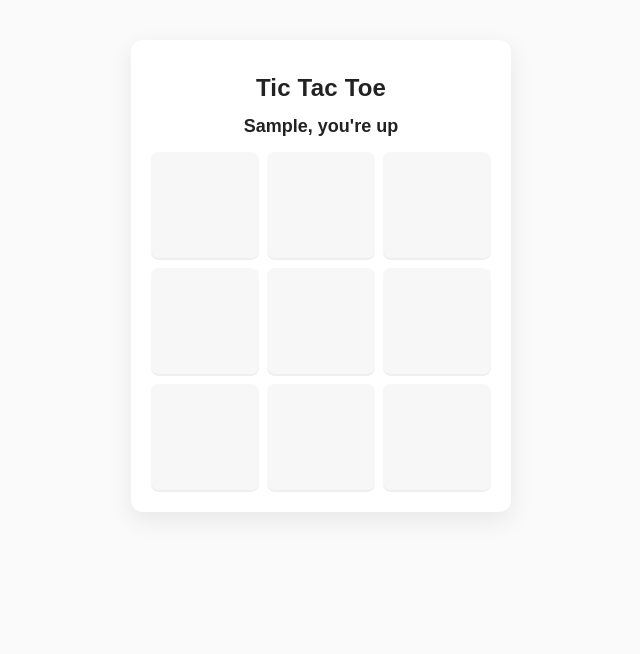
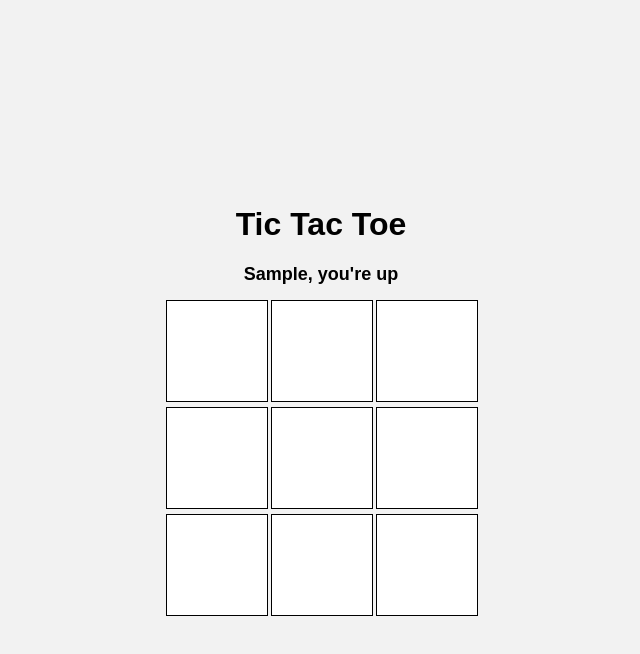
Before and after one commit to acciojob/tictactoe-tarun8053, a website: page main.html in a window 1280 px wide. Both pictures are taken after typing "Sample", "Sample" into the empty fields and a click on the button "Submit". Shown: the whole page, without its empty margins (319-959 px from the left). Drawn offline with Linux system fonts and the light colour scheme.

Commit message:
created a submission

```diff
--- a/main.html
+++ b/main.html
@@ -1,135 +1,92 @@
 <!DOCTYPE html>
 <html lang="en">
 <head>
-  <meta charset="UTF-8" />
-  <meta name="viewport" content="width=device-width, initial-scale=1.0" />
+    <meta charset="UTF-8">
+    <meta name="viewport" content="width=device-width, initial-scale=1.0">
     <title>Tic Tac Toe</title>
+
     <style>
-  /* Core layout */
-  body {
-    font-family: Arial, Helvetica, sans-serif;
-    display: flex;
-    justify-content: center;
-    align-items: flex-start;
-    min-height: 100vh;
-    margin: 0;
-    padding: 40px 16px;
-    background: #fafafa;
-    color: #222;
+        body{
+            margin:0;
+            padding:0;
+            font-family: Arial, sans-serif;
+            display:flex;
+            justify-content:center;
+            align-items:center;
+            height:100vh;
+            background:#f2f2f2;
         }
 
-  .container {
-    width: 100%;
-    max-width: 380px;
-    background: #ffffff;
-    border-radius: 12px;
-    box-shadow: 0 8px 24px rgba(0,0,0,0.08);
-    padding: 20px;
-    box-sizing: border-box;
-    text-align: center;
+        .container{
+            width:350px;
+            text-align:center;
         }
 
-  h1 {
-    margin: 0 0 12px;
-    font-size: 24px;
-    letter-spacing: 0.2px;
+        .form-box input{
+            width:90%;
+            padding:10px;
+            margin:10px 0;
+            font-size:16px;
         }
 
-  /* Form */
-  .form-group { margin-bottom: 8px; }
-  input[type="text"] {
-    width: 100%;
-    padding: 10px 12px;
-    margin: 8px 0;
-    font-size: 16px;
-    border: 1px solid #e0e0e0;
-    border-radius: 8px;
-    box-sizing: border-box;
-    outline: none;
+        #submit{
+            padding:10px 20px;
+            font-size:16px;
+            cursor:pointer;
         }
 
-  input[type="text"]:focus {
-    border-color: #7aa7ff;
-    box-shadow: 0 0 0 4px rgba(122,167,255,0.12);
+        .board{
+            display:none;
+            margin-top:20px;
         }
 
-  #submit {
-    display: inline-block;
-    background: #1565c0;
-    color: white;
-    border: none;
-    padding: 10px 16px;
-    font-size: 16px;
-    border-radius: 8px;
-    cursor: pointer;
-    margin-top: 6px;
+        .grid{
+            display:grid;
+            grid-template-columns: repeat(3, 100px);
+            gap:5px;
+            justify-content:center;
+            margin-top:15px;
         }
 
-  #submit:active { transform: translateY(1px); }
-
-  /* Game board */
-  .board { display: none; margin-top: 14px; }
-  .message {
-    margin-top: 14px;
-    font-size: 18px;
-    font-weight: 600;
-    min-height: 24px;
+        .cell{
+            width:100px;
+            height:100px;
+            background:white;
+            border:1px solid #000;
+            display:flex;
+            justify-content:center;
+            align-items:center;
+            font-size:40px;
+            cursor:pointer;
         }
 
-  .grid {
-    display: grid;
-    grid-template-columns: repeat(3, 1fr);
-    gap: 8px;
-    margin-top: 12px;
-  }
-
-  .cell {
-    background: #f7f7f7;
-    border-radius: 8px;
-    height: 0;
-    padding-bottom: 100%; /* 1:1 aspect ratio */
-    position: relative;
-    cursor: pointer;
-    box-shadow: inset 0 -2px 0 rgba(0,0,0,0.03);
-    user-select: none;
-  }
-
-  .cell > span {
-    position: absolute;
-    top: 50%;
-    left: 50%;
-    transform: translate(-50%, -50%);
-    font-size: 40px;
-    font-weight: 700;
-    line-height: 1;
-  }
-
-  .cell:hover { transform: translateY(-2px); transition: transform 120ms ease; }
-
-  /* Winner styling */
-  .winner { color: #2e7d32; }
-
-  /* Responsive tweaks */
-  @media (max-width: 420px) {
-    .container { max-width: 320px; padding: 16px; }
-    .cell > span { font-size: 34px; }
+        .message{
+            margin-top:10px;
+            font-size:18px;
+            font-weight:600;
         }
     </style>
 </head>
+
 <body>
 
 <div class="container">
 
-  <div class="form-group" id="playerform">
+    <!-- Initial Page -->
+    <div class="form-box" id="player-form">
         <h1>Tic Tac Toe</h1>
-    <input type="text" id="player1" placeholder="Enter Player 1 Name" />
-    <input type="text" id="player2" placeholder="Enter Player 2 Name" />
+
+        <input type="text" id="player-1" placeholder="Enter Player 1 Name">
+        <input type="text" id="player-2" placeholder="Enter Player 2 Name">
+
         <button id="submit">Submit</button>
     </div>
 
+    <!-- Game Board Page -->
     <div class="board" id="game-board">
         <h1>Tic Tac Toe</h1>
-    <div id="messageBox" class="message" id="messageBox"></div>
+
+        <div class="message" id="messageBox"></div>
 
         <div class="grid">
             <div class="cell" id="1"></div>
@@ -148,33 +105,37 @@
 
 <script>
 const submitBtn = document.getElementById("submit");
-  const playerForm = document.getElementById("playerform");
+const form = document.getElementById("player-form");
 const board = document.getElementById("game-board");
-  const msg = document.getElementById("messageBox");
+const messageBox = document.getElementById("messageBox");
 
-  let p1 = "";
-  let p2 = "";
-  let currentPlayer = "X";
-  let turnPlayerName = "";
+let player1 = "";
+let player2 = "";
+let currentMark = "x";
+let currentPlayer = "";
 
+let gameActive = true;
+
+// Submit button → show board
 submitBtn.addEventListener("click", () => {
-    p1 = document.getElementById("player1").value;
-    p2 = document.getElementById("player2").value;
+    player1 = document.getElementById("player-1").value;
+    player2 = document.getElementById("player-2").value;
 
-    if (p1 === "" || p2 === "") {
-      alert("Please enter both player names!");
+    if(player1 === "" || player2 === ""){
+        alert("Please enter both player names");
         return;
     }
 
-    playerForm.style.display = "none";
+    currentPlayer = player1;
+
+    form.style.display = "none";
     board.style.display = "block";
-    turnPlayerName = p1;
-    msg.textContent = `${turnPlayerName}, you're up`;
+
+    messageBox.textContent = `${currentPlayer}, you're up`;
 });
 
 const cells = document.querySelectorAll(".cell");
-  let gameActive = true;
-  let state = ["", "", "", "", "", "", "", "", ""];
+let state = ["","","","","","","","",""];
 
 const winPatterns = [
     [0,1,2], [3,4,5], [6,7,8],
@@ -186,27 +147,28 @@
     cell.addEventListener("click", () => {
         const index = cell.id - 1;
 
-      if (state[index] !== "" || !gameActive) return;
+        if(state[index] !== "" || !gameActive) return;
 
-      state[index] = currentPlayer;
-      cell.textContent = currentPlayer;
+        state[index] = currentMark;
+        cell.textContent = currentMark;
 
-      if (checkWinner()) {
-        const winnerName = currentPlayer === "X" ? p1 : p2;
-        msg.textContent = `${winnerName}, congratulations you won!`;
+        if(checkWinner()){
+            let winnerName = currentMark === "x" ? player1 : player2;
+            messageBox.textContent = `${winnerName} congratulations you won!`;
             gameActive = false;
             return;
         }
 
-      currentPlayer = currentPlayer === "X" ? "O" : "X";
-      turnPlayerName = currentPlayer === "X" ? p1 : p2;
-      msg.textContent = `${turnPlayerName}, you're up`;
+        currentMark = currentMark === "x" ? "o" : "x";
+        currentPlayer = currentMark === "x" ? player1 : player2;
+
+        messageBox.textContent = `${currentPlayer}, you're up`;
     });
 });
 
-  function checkWinner() {
+function checkWinner(){
     return winPatterns.some(pattern => {
-      return pattern.every(i => state[i] === currentPlayer);
+        return pattern.every(i => state[i] === currentMark);
     });
 }
 </script>
```
Lines whose indentation alone changed are shown as unchanged.
